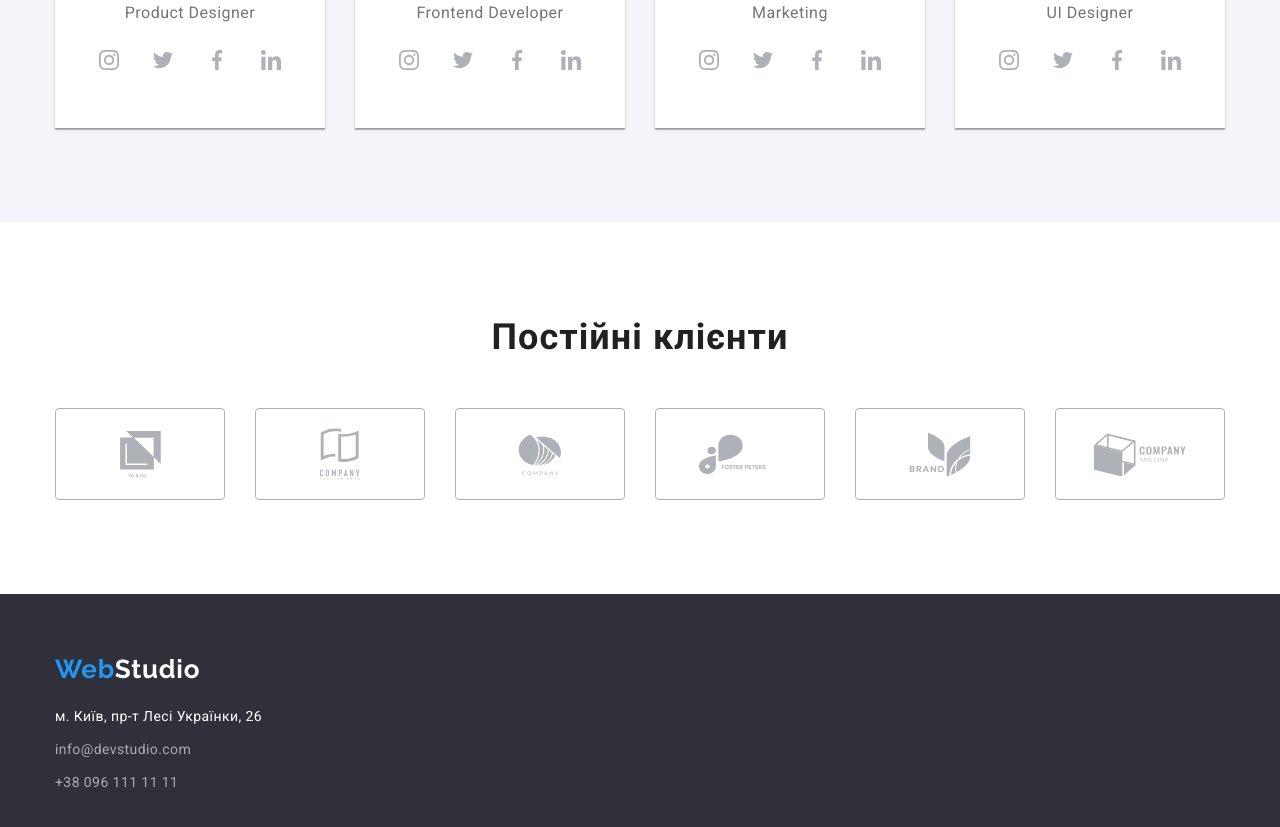
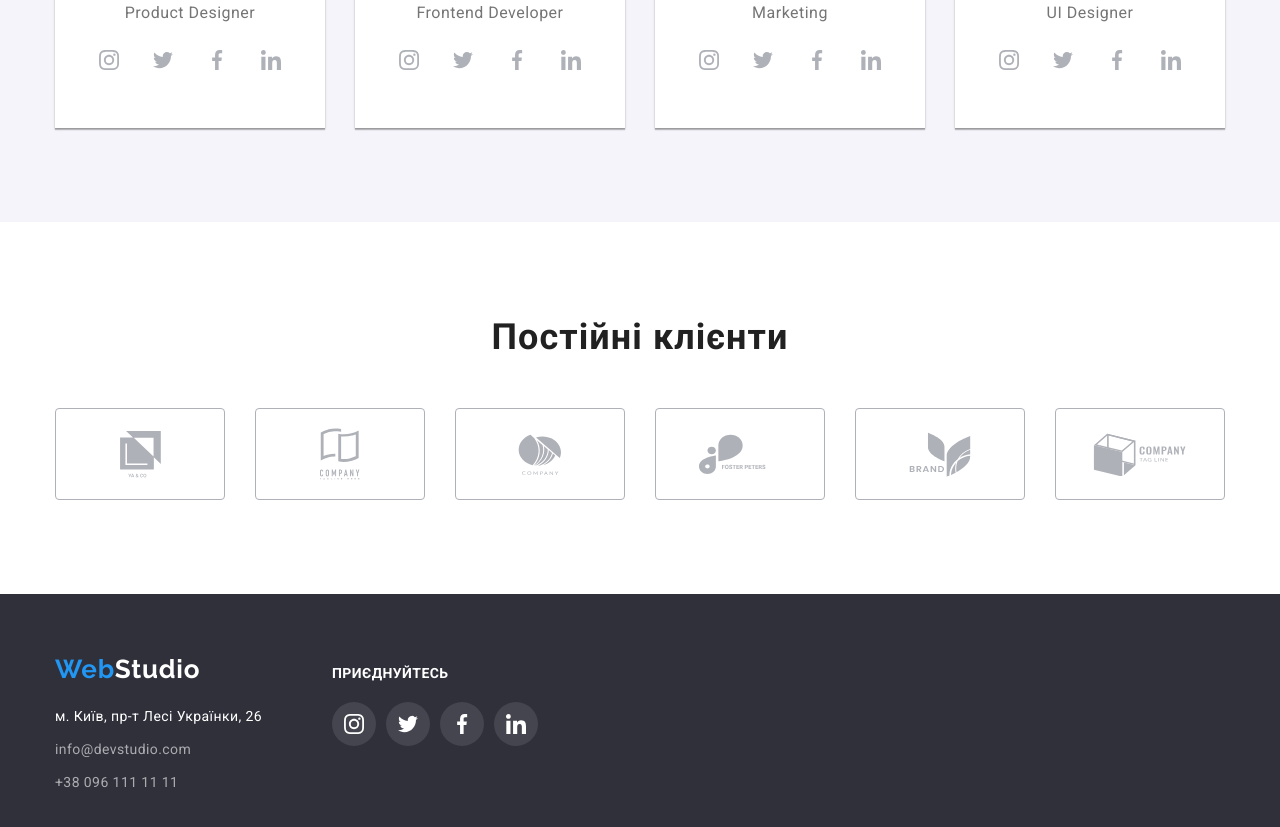
Before and after one commit to OleksandraSt/goit-markup-hw-04, a plain HTML site: page index.html in a window 1280 px wide. Shown: the part 2103-2930 px from the top of the page. Drawn offline with nearby package versions, Linux system fonts and the light colour scheme.

Commit message:
додає іконки до footer

```diff
--- a/css/styles.css
+++ b/css/styles.css
@@ -421,6 +421,15 @@ button {
     padding-bottom: 60px;
 }
 
+.footer-content {
+    display: flex;
+    align-items: baseline;
+}
+
+.company-info {
+    margin-right: 70px;
+}
+
 .logo-footer {
     font-family: 'Raleway';
     font-size: 26px;
@@ -463,6 +472,38 @@ button {
 .footer-contact:hover,
 .footer-contact:focus {
     color: var(--accent-color);
+}
+
+.social-title {
+    color: var(--primary-text-darkbackground-color);
+    font-weight: 700;
+    font-size: 14px;
+    line-height: 1.14;
+    letter-spacing: 0.03em;
+    text-transform: uppercase;
+    margin-bottom: 20px;
+}
+
+.footer .social-links {
+    padding: 0;
+}
+
+.social-item {
+    margin-right: 10px;
+}
+
+.social-item:last-child{
+    margin-right: 0;
+}
+
+.footer .social-link {
+color: var(--primary-text-darkbackground-color);
+background-color: rgba(255, 255, 255, 0.1);
+}
+
+.footer .social-link:hover,
+.footer .social-link:focus {
+    background-color: var(--accent-color);
 }
 
 /* Cторінка Portfolio */
--- a/index.html
+++ b/index.html
@@ -420,7 +420,8 @@
     </main>
     <!-- Footer -->
     <footer class="footer">
-        <div class="container">
+        <div class="container footer-content">
+            <div class="company-info">
                 <a href="./index.html" class="link logo-footer"><span lang="en"><span class="logo">Web</span>Studio</span></a>
                 <address>
                     <ul class="footer-info">
@@ -436,6 +437,48 @@
                     </ul>
                 </address>
             </div>
+                <div>
+                    <p class="social-title">Приєднуйтесь</p>
+                    <ul class="social-links">
+                        <li class="social-item">
+                            <a href="#" class="social-link">
+                                <svg class="social-icon" width="20px" height="20px">
+                                    <use href="./images/icons.svg#icon-instagram">
+
+                                    </use>
+                                </svg>
+                            </a>
+                        </li>
+                        <li class="social-item">
+                            <a href="#" class="social-link">
+                                <svg class="social-icon" width="20px" height="20px">
+                                    <use href="./images/icons.svg#icon-twitter">
+
+                                    </use>
+                                </svg>
+                            </a>
+                        </li>
+                        <li class="social-item">
+                            <a href="#" class="social-link">
+                                <svg class="social-icon" width="20px" height="20px">
+                                    <use href="./images/icons.svg#icon-facebook">
+
+                                    </use>
+                                </svg>
+                            </a>
+                        </li>
+                        <li class="social-item">
+                            <a href="#" class="social-link">
+                                <svg class="social-icon" width="20px" height="20px">
+                                    <use href="./images/icons.svg#icon-linkedin">
+
+                                    </use>
+                                </svg>
+                            </a>
+                        </li>
+                    </ul>
+                </div>
+        </div>
     </footer>
 </body>
 </html>
```
Also changed, not shown: portfolio.html (+44 -1 lines). Lines whose indentation alone changed are shown as unchanged.
